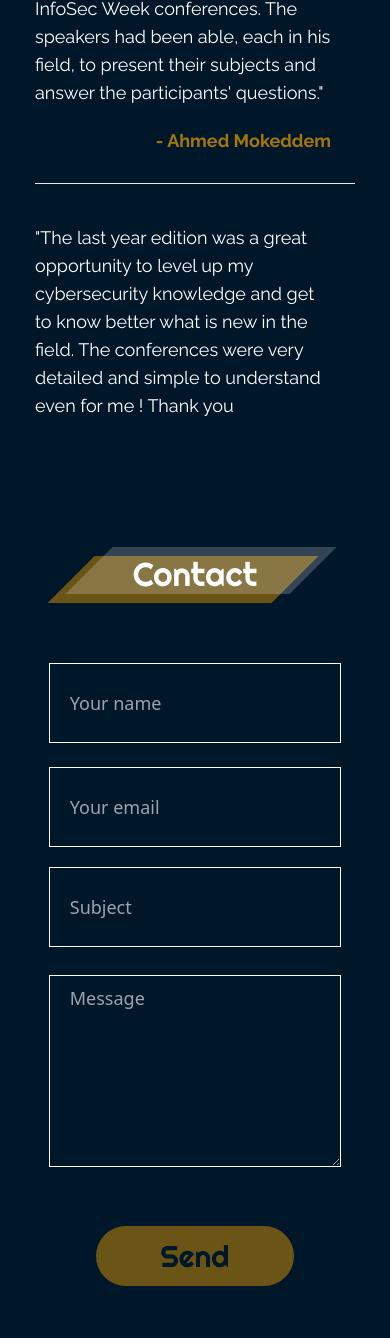
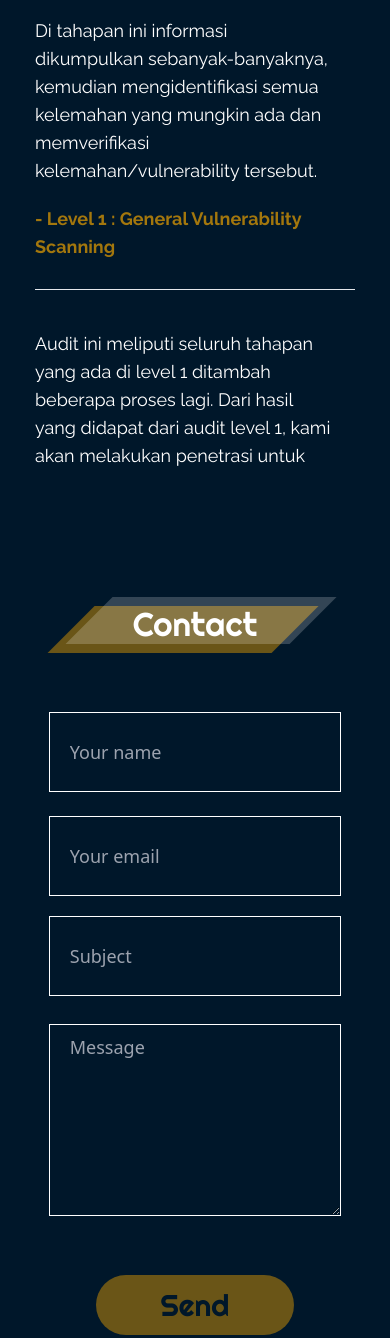
Before and after one commit to pct-polibatam/asecure.github.io, a website: page index.html in a window 390 px wide. Shown: the part 3279-4617 px from the top of the page. Drawn offline with nearby package versions, Linux system fonts and the light colour scheme.

Commit message:
Update index.html

```diff
--- a/index.html
+++ b/index.html
@@ -107,13 +107,13 @@
     </div>
     <!-- END COUNTDOWN -->
 
-    <!-- Reviews section -->
+    <!-- RUANG FIRST -->
     <section id="reviews" class="speakers w-full h-full bg-midnight overflow-hidden pt-20">
       <div class="flex items-center p-10 flex-col isolate">
         <p
           class="speakers-title text-white font-righteous font-normal text-[calc(28px+1.3vw)] relative mb-10"
         >
-          Reviews
+          Ruang Lingkup Audit
         </p>
         <div class="shadow-top-down w-[calc(150px+60vw)] max-h-[570px] relative">
           <div class="shadow-top-down w-[calc(150px+60vw)] max-h-[570px] relative">
@@ -124,11 +124,11 @@
                     <div class="question-and-answer select-none cursor-pointer border-b mx-8 my-3 pr-6 py-4 text-sm group">
                         <dt class="question">
                             <div class="text-white font-normal text-lg lg:text-2xl">
-                              "I really enjoyed attending each of InfoSec Week conferences. The speakers had been able, each in his field, to present their subjects and answer the participants' questions."
+                              Di tahapan ini informasi dikumpulkan sebanyak-banyaknya, kemudian mengidentifikasi semua kelemahan yang mungkin ada dan memverifikasi kelemahan/vulnerability tersebut.
                             </div>
                             <div class="flex justify-end mt-5 mb-3">
                               <div class="text-[#A3770D] font-bold text-lg lg:text-xl">
-                               - Ahmed Mokeddem
+                               - Level 1 : General Vulnerability Scanning
                               </div>
                           </div>
                         </dt>
@@ -139,11 +139,11 @@
                   <div class="question-and-answer select-none cursor-pointer border-b mx-8 my-3 pr-6 py-4 text-sm group">
                       <dt class="question">
                           <div class="text-white font-normal text-lg lg:text-2xl">
-                            "The last year edition was a great opportunity to level up my cybersecurity knowledge and get to know better what is new in the field. The conferences were very detailed and simple to understand even for me ! Thank you Shellmates for this event !"
+                            Audit ini meliputi seluruh tahapan yang ada di level 1 ditambah beberapa proses lagi. Dari hasil yang didapat dari audit level 1, kami akan melakukan penetrasi untuk membuktikan bahwa kelemahan tersebut valid dan kami berikan PoC (Proof of Concept). Keuntungan dari audit level 2 adalah klien akan mendapatkan informasi keamanan yang lebih rinci dan realistis
                           </div>
                           <div class="flex justify-end mt-5 mb-3">
                             <div class="text-[#A3770D] font-bold text-lg lg:text-xl">
-                             - Walid Berrouk
+                             - Level 2 : Penetration Testing
                             </div>
                         </div>
                       </dt>
@@ -154,32 +154,16 @@
                 <div class="question-and-answer select-none cursor-pointer border-b mx-8 my-3 pr-6 py-4 text-sm group">
                     <dt class="question">
                         <div class="text-white font-normal text-lg lg:text-2xl">
-                          "The first and only edition of InfoSec Week was a great refreshing experience for the algerian cybersecurity community, the conferences held were not only varied enough to touch on different cybersecurity fields, but they were also animated by certified cybersecurity professionals who definitely know their craft."
+                          Audit ini mengcover seluruh tahapan yang ada di level 2 ditambah beberapa proses lagi pada bagian penetration testing. Dari hasil yang diperoleh dari audit level 2, maka dilaksanakan aktivitas eksploitasi lebih lanjut. Keuntungan dari audit level 3 adalah audit ini dapat membantu memvalidasi security policy perusahaan anda.
                         </div>
                         <div class="flex justify-end mt-5 mb-3">
                           <div class="text-[#A3770D] font-bold text-lg lg:text-xl">
-                           - Laid Malik Mabrouki
+                           - Level 3: Full Penetration Testing
                           </div>
                       </div>
                     </dt>
                 </div>
             </div>
-
-            <div class="lg:w-full">
-              <div class="question-and-answer select-none cursor-pointer border-b mx-8 my-3 pr-6 py-4 text-sm group">
-                  <dt class="question">
-                      <div class="text-white font-normal text-lg lg:text-2xl">
-                        "InfoSec Week was an amazing event where i had the chance to get various cybersecurity topics covered with great tutors who shared their whole experience with us and answered all of our questions, it was definitely a great time investment !"
-                      </div>
-                      <div class="flex justify-end mt-5 mb-3">
-                        <div class="text-[#A3770D] font-bold text-lg lg:text-xl">
-                         - Nada Boutaoui
-                        </div>
-                    </div>
-                  </dt>
-              </div>
-          </div>
-
 
               </dl>
 
@@ -187,7 +171,7 @@
           </div>
         </div>
       </section>
-      <!-- END SPEAKERS -->
+      <!-- RUANG END -->
 
 
     <!-- Contact Form -->
```
